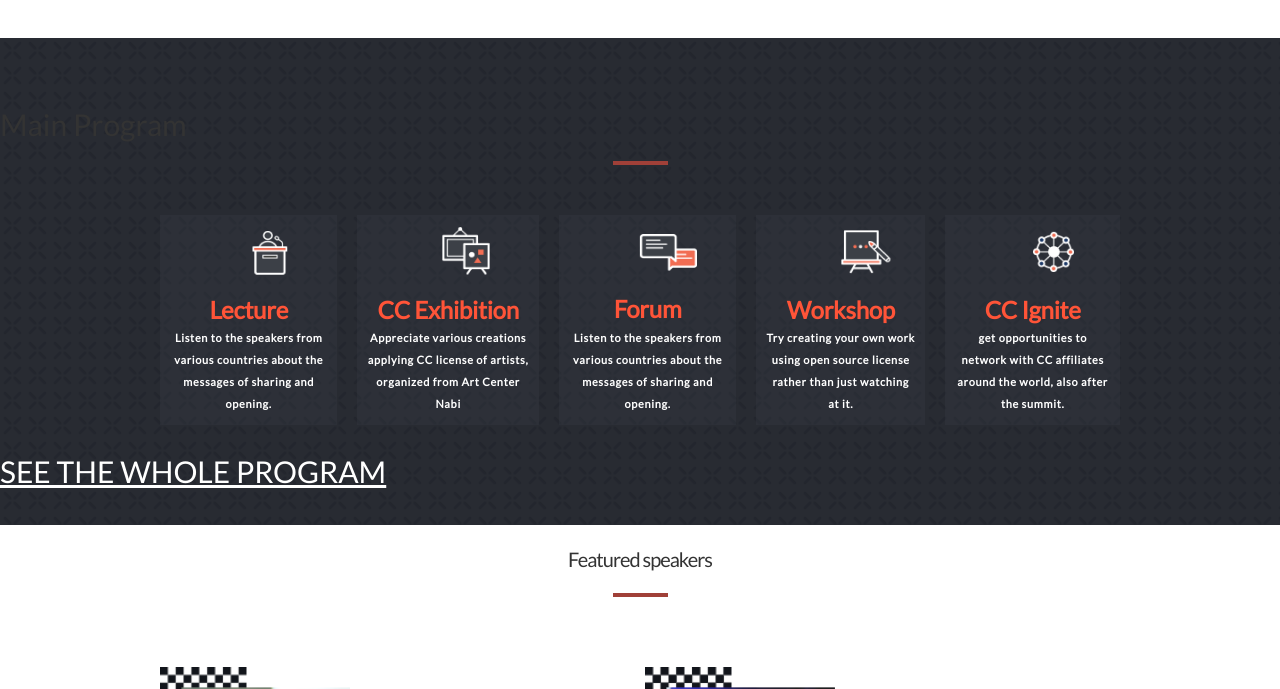
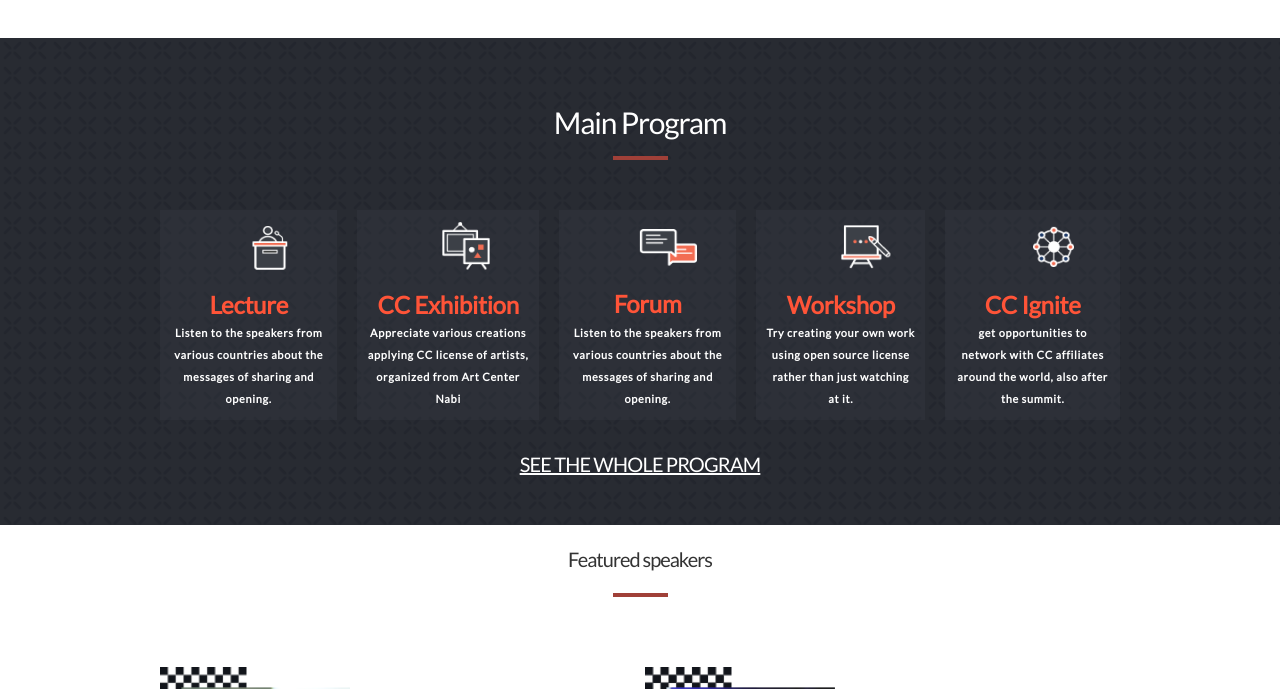
Before and after one commit to uno36/CC-Global-Summit-2015, a website: page index.html in a window 1280 px wide. Shown: the part 649-1338 px from the top of the page. Drawn offline with nearby package versions, Linux system fonts and the light colour scheme.

Commit message:
corrected linter errors

```diff
--- a/styles.css
+++ b/styles.css
@@ -244,7 +244,7 @@
   color: rgba(255, 255, 255, 1);
 }
 
-.section2 h1 {
+.section2 h2 {
   font-family: 'Lato', Arial, Helvetica, sans-serif;
   font-size: 20px;
   font-weight: 400;
@@ -512,6 +512,8 @@
 
   .section2 .heading2 {
     font-size: 30px;
+    color: white;
+    text-align: center;
   }
 
   #speaker-container {
```
